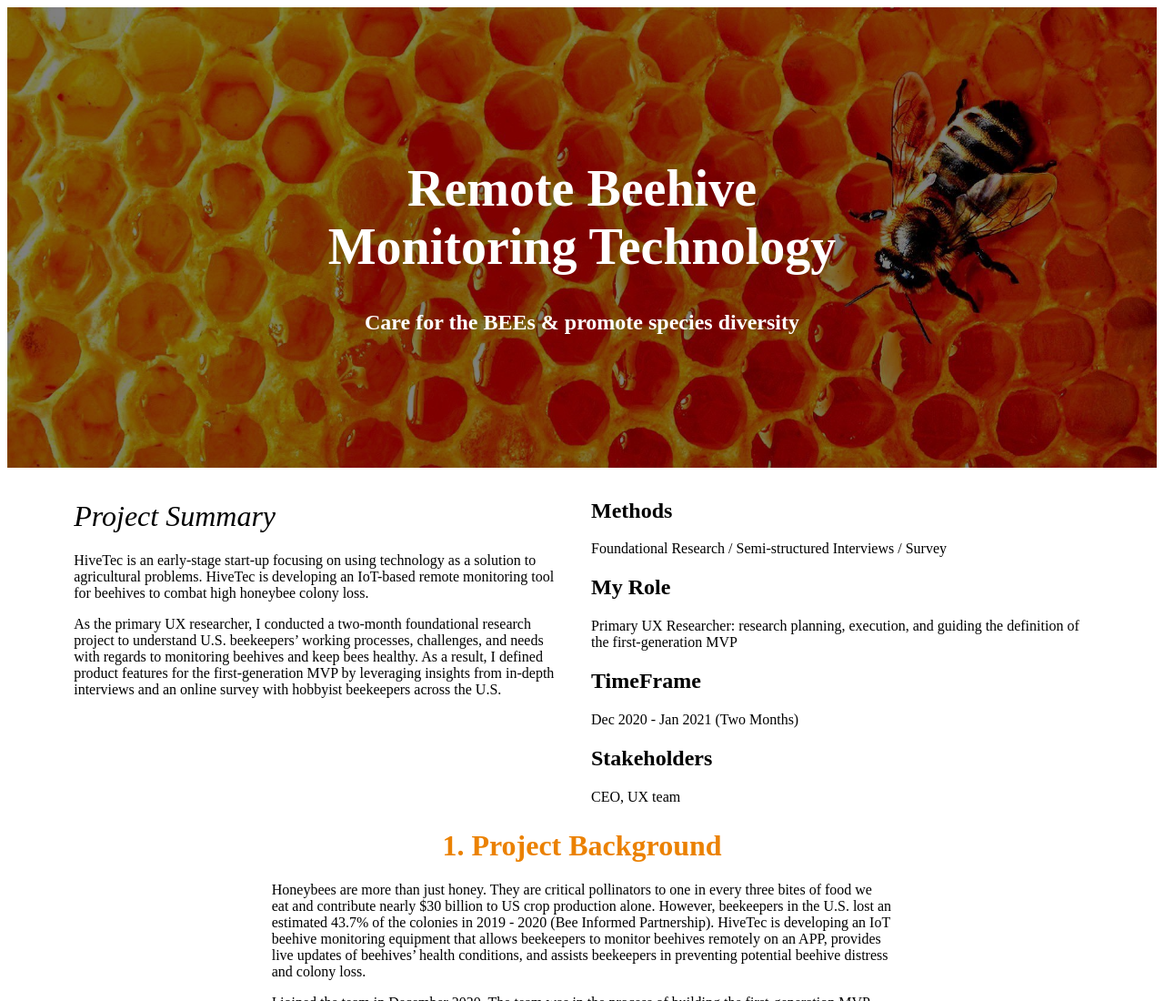
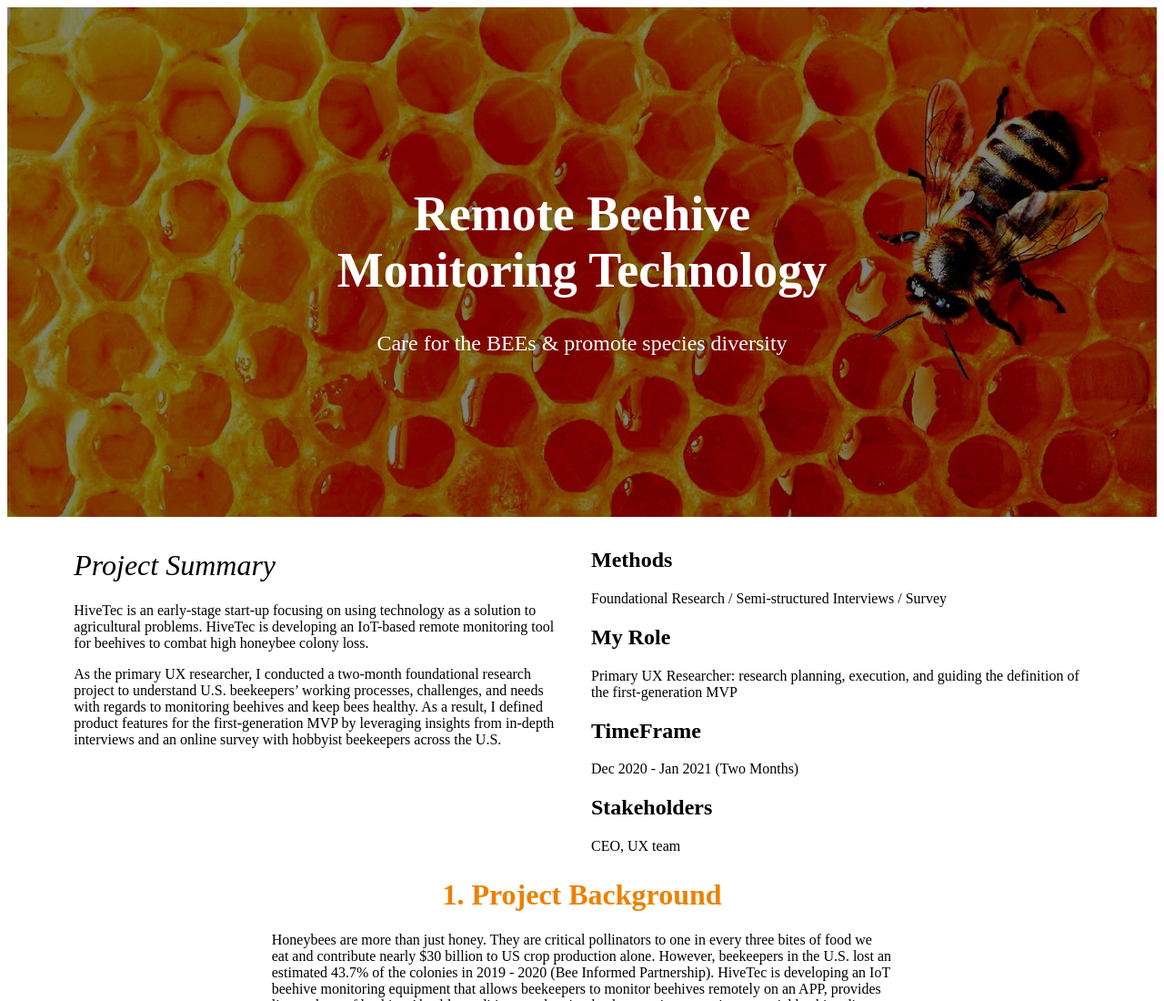
Before and after one commit to anqi-uxr/anqi-uxr.github.io, a Gatsby site: page /hivetec in a window 1280 px wide. Shown: the top 1100 px of the page at 91% size. Built offline with nearby package versions, Linux system fonts and the light colour scheme; Gatsby itself is replaced by a stand-in of ours.

Commit message:
[project] make header take up 70% of screen height

```diff
--- a/src/styles/project-header.scss
+++ b/src/styles/project-header.scss
@@ -12,36 +12,40 @@
     transform: translate(-50%, -50%);
 
     h1 {
-      font-size: 3.5rem;
+      font-size: 54px;
       text-align: center;
       @include media(">=phone", "<lgphone") {
-        font-size: 18px;
+        font-size: 26px;
       }
       @include media(">=lgphone", "<tablet") {
-        font-size: 24px;
+        font-size: 34px;
       }
       @include media(">=tablet", "<desktop") {
-        font-size: 30px;
+        font-size: 40px;
       }
     }
 
     h2 {
-      font-size: 1.5rem;
+      font-size: 24px;
+      font-weight: normal;
       text-align: center;
       @include media(">=phone", "<lgphone") {
         font-size: 12px;
       }
       @include media(">=lgphone", "<tablet") {
-        font-size: 14px;
+        font-size: 16px;
       }
       @include media(">=tablet", "<desktop") {
-        font-size: 18px;
+        font-size: 20px;
       }
     }
   }
 
   img {
     width: 100%;
+    height: 70vh;
+    object-fit: cover;
+    object-position: center;
     filter: brightness(50%);
   }
 }
```
